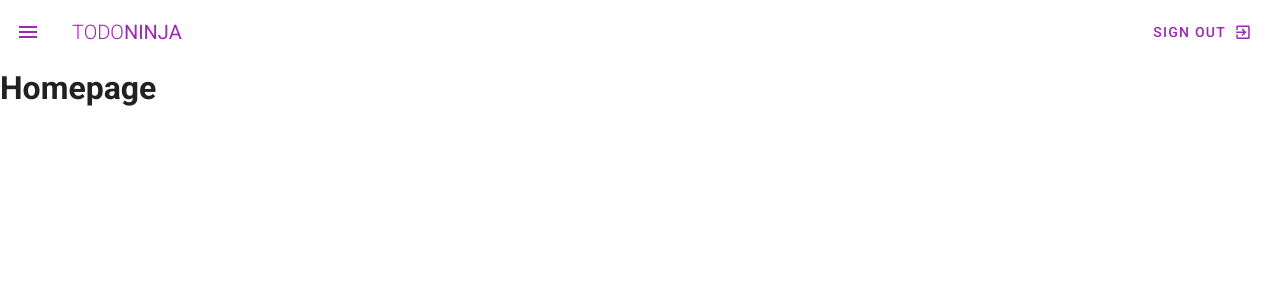
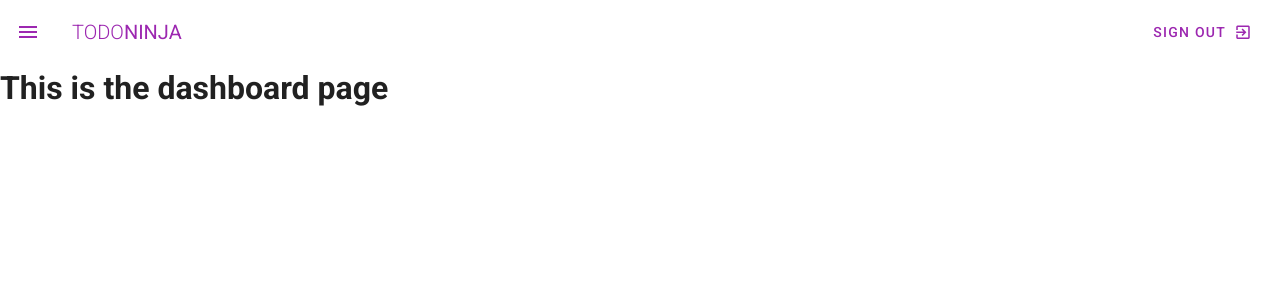
Before and after one commit to pkurjanowicz/todo-ninja, a Vue app in the folder todo-ninja/: page / in a window 1280 px wide. Shown: the top 300 px of the page. Built offline with nearby package versions, Linux system fonts and the light colour scheme.

Commit message:
updated all the routes and viewrouter

```diff
--- a/todo-ninja/src/router/index.js
+++ b/todo-ninja/src/router/index.js
@@ -1,22 +1,24 @@
 import Vue from 'vue'
 import VueRouter from 'vue-router'
-import Home from '../views/Home.vue'
+import Dashboard from '../views/Dashboard.vue'
 
 Vue.use(VueRouter)
 
 const routes = [
   {
     path: '/',
-    name: 'Home',
-    component: Home
+    name: 'Dashboard',
+    component: Dashboard
   },
   {
-    path: '/about',
-    name: 'About',
-    // route level code-splitting
-    // this generates a separate chunk (about.[hash].js) for this route
-    // which is lazy-loaded when the route is visited.
-    component: () => import(/* webpackChunkName: "about" */ '../views/About.vue')
+    path: '/projects',
+    name: 'Projects',
+    component: () => import('../views/Projects.vue')
+  },
+  {
+    path: '/team',
+    name: 'Team',
+    component: () => import('../views/Team.vue')
   }
 ]
 
--- a/todo-ninja/src/views/About.vue
+++ /dev/null
@@ -1,5 +0,0 @@
-<template>
-  <div class="about">
-    <h1>This is an about page</h1>
-  </div>
-</template>
--- /dev/null
+++ b/todo-ninja/src/views/Dashboard.vue
@@ -0,0 +1,12 @@
+<template>
+  <div class="dashboard">
+    <h1>This is the dashboard page</h1>
+  </div>
+</template>
+
+<script>
+
+export default {
+  name: 'Dashboard',
+}
+</script>
--- /dev/null
+++ b/todo-ninja/src/views/Projects.vue
@@ -0,0 +1,12 @@
+<template>
+  <div class="projects">
+    <h1>This is the Projects Page</h1>
+  </div>
+</template>
+
+<script>
+
+export default {
+  name: 'Projects',
+}
+</script>
--- a/todo-ninja/src/views/Home.vue
+++ b/todo-ninja/src/views/Team.vue
@@ -1,12 +1,12 @@
 <template>
-  <div class="home">
-    <h1>Homepage</h1>
+  <div class="team">
+    <h1>This is the team page</h1>
   </div>
 </template>
 
 <script>
 
 export default {
-  name: 'Home',
+  name: 'Team',
 }
 </script>
```
